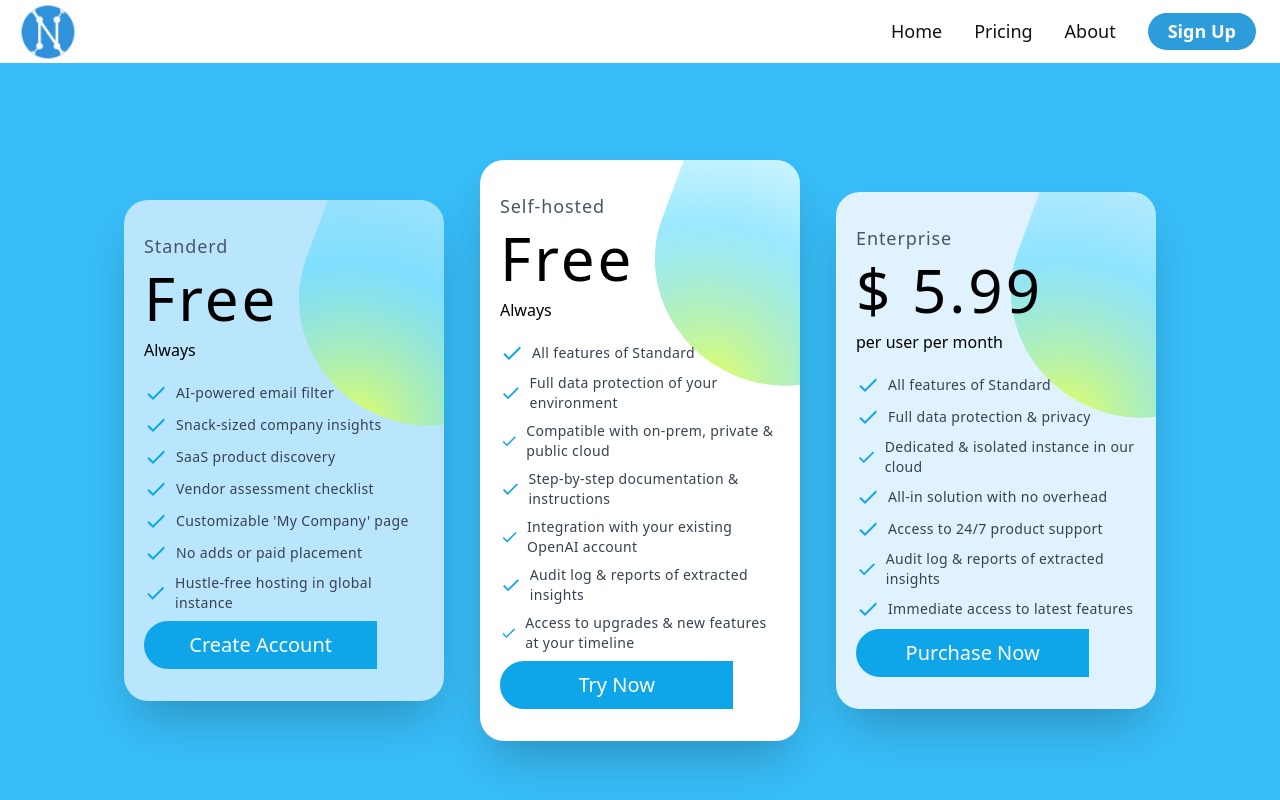
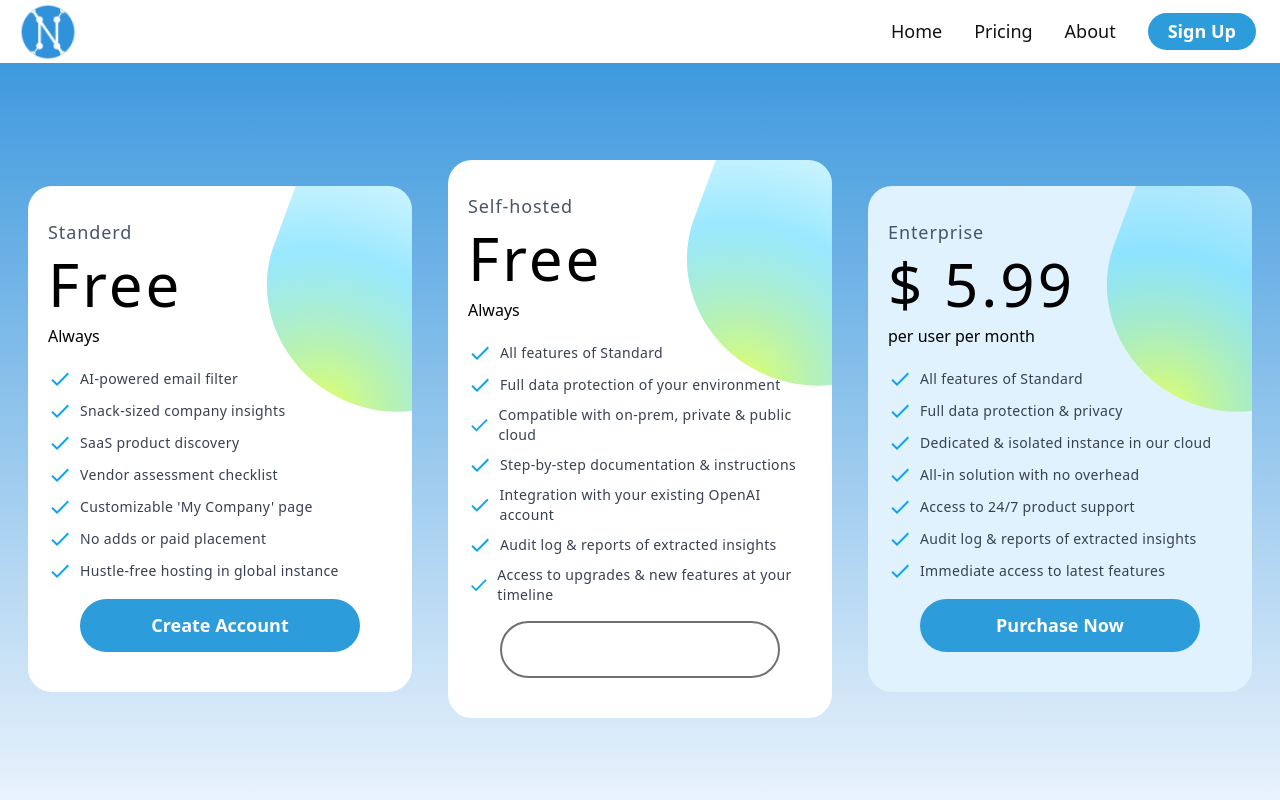
Before and after one commit to Hamdysaad20/NeferData_LandingPages, a React (Vite) app: page /pricing in a window 1280 px wide. Shown: the top 800 px of the page. Built offline with nearby package versions, Linux system fonts and the light colour scheme.

Commit message:
Update button styling and add new button component

```diff
--- a/src/Components/Button/SecondaryButton.jsx
+++ b/src/Components/Button/SecondaryButton.jsx
@@ -18,7 +18,7 @@ const SecondaryButton = ({ title, onClick, Icon, theme }) => {
   return (
     <button
       onClick={onClick}
-      className={`text-center font-bold capitalize py-4 text-white grid place-items-center  max-lg:gap-[20px] p-2 items-center text-[16px] max-lg:text-[14px] w-[271px] max-lg:w-[261px] box-border rounded-full ${bg} hover:bg-opacity-80 bg-opacity-100 transition-all`}
+      className={`text-center select-none font-bold capitalize py-4 text-white grid place-items-center  max-lg:gap-[20px] p-2 items-center text-[16px] max-lg:text-[14px] w-[271px] max-lg:w-[261px] box-border rounded-full ${bg} hover:bg-opacity-80 bg-opacity-100 transition-all`}
     >
       <span className="grid grid-cols-4 gap-2 place-items-center">
         <Icon />
--- a/src/Components/Card/PricingCard.jsx
+++ b/src/Components/Card/PricingCard.jsx
@@ -1,6 +1,6 @@
-import React from 'react';
 import PropTypes from 'prop-types';
 import { MdOutlineDone } from 'react-icons/md'
+import Button from '../Button/PrimaryButton';
 
 /**
  * PricingCard component renders a card displaying different pricing options.
@@ -13,7 +13,7 @@ import { MdOutlineDone } from 'react-icons/md'
  */
 const PricingCard = ({ className, title, price, renew, features, buttonText }) => {
   return (
-    <div className={`bg-white w-80 lg:w-1/4 rounded-3xl shadow-2xl px-5 pt-8 pb-8 relative overflow-hidden ${className}`}>
+    <div className={`bg-white w-80  xl:w-96 rounded-3xl  px-5 pt-8 pb-8 relative overflow-hidden ${className}`}>
       <svg className="absolute -top-20 -right-36 rotate-[300deg]" xmlns="http://www.w3.org/2000/svg" width={299} height={317} fill="none">
         <path fill="url(#a)" d="m299 317-198.88-34.078C42.42 273.076 0 220.333 0 158.45 0 96.56 42.42 43.824 100.113 33.978L299 0v317Z" />
         <defs>
@@ -35,7 +35,14 @@ const PricingCard = ({ className, title, price, renew, features, buttonText }) =
             <p className=" tracking-wide text-gray-700 text-sm text-bold">{feature}</p>
           </div>
         ))}
-        <button className="bg-sky-500 text-xl z-20  left-5 py-2 w-10/12 text-white rounded-l-full border-2 border-solid border-sky-500 hover:bg-transparent hover:text-black duration-500">{buttonText}</button>
+
+<div className='w-full grid place-items-center p-2'>
+  <Button
+    onClick={"/Docs"}
+classes={`w-full max-w-[280px] py-4 ${buttonText === 'See Documentation' ? '!bg-transparent border-2 text-black border-[#121212]/60 hover:!bg-sky-200 duration-500' : ''}`}
+title={buttonText}
+  />
+</div>
       </div>
     </div>
   );
--- a/src/Pages/Pricing/Pricing.jsx
+++ b/src/Pages/Pricing/Pricing.jsx
@@ -1,21 +1,10 @@
 import { MdOutlineDone } from 'react-icons/md';
 import PricingCard from '../../Components/Card/PricingCard';
 
-/**
- * Pricing component renders the PricingCard component with data from
- * an array of card data objects.
- * Each card data object contains details about each pricing plan.
- *
- * This approach complies with WCAG guideline 1.3.1 (Info and Relationships)
- * because the information, structure, and relationships conveyed through
- * the presentation can be programmatically determined or are available in text.
- */
 function Pricing() {
-  // Each object in array represents data filled in the PricingCard
   const pricingCardsData = [
-    // Standerd pricing data
     {
-      className: '!bg-sky-200',
+      className: '',
       title: 'Standerd',
       price: 'Free',
       renew: 'Always',
@@ -30,7 +19,6 @@ function Pricing() {
       ],
       buttonText: 'Create Account'
     },
-    // Self-hosted pricing data
     {
       className: '',
       title: 'Self-hosted',
@@ -45,7 +33,7 @@ function Pricing() {
         "Audit log & reports of extracted insights",
         "Access to upgrades & new features at your timeline",
       ],
-      buttonText: 'Try Now'
+      buttonText: 'See Documentation'
     },
     // Enterprise pricing data
     {
@@ -67,7 +55,7 @@ function Pricing() {
   ];
 
   return (
-    <div className="w-full bg-sky-400 py-40 flex flex-wrap box-border lg:flex-nowrap justify-center items-center gap-3 lg:gap-9">
+    <div className="w-full bg-gradient-to-b from-[#3092DB] to-[#FBFCFF] py-40 flex flex-wrap box-border lg:flex-nowrap justify-center items-center gap-3 lg:gap-9">
       {pricingCardsData.map((cardData, idx) => (
         // Using unique index as key for the mapped elements. And spread operator to pass props.
         <PricingCard {...cardData} key={idx} />
```
